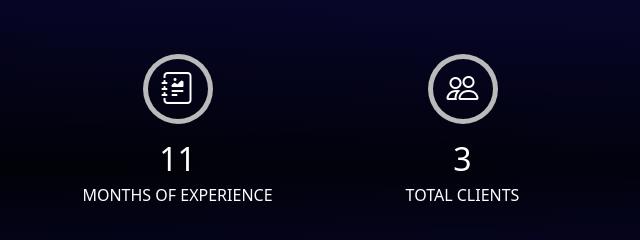
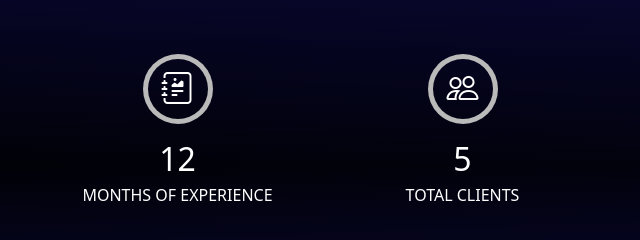
Before and after one commit to Hieser21/portfolio, a website: page views/index.html in a window 1280 px wide. Shown: the part 2560-2800 px from the top of the page, 320-960 px from the left. Drawn offline with nearby package versions, Linux system fonts and the light colour scheme.

Commit message:
modified:   views/index.html

```diff
--- a/views/index.html
+++ b/views/index.html
@@ -260,7 +260,7 @@
                 <span class="ico-circle"><i class="bi bi-journal-richtext"></i></span>
               </div>
               <div class="counter-num">
-                <p data-purecounter-start="0" data-purecounter-end="11" data-purecounter-duration="1"
+                <p data-purecounter-start="0" data-purecounter-end="12" data-purecounter-duration="1"
                   class="counter purecounter"></p>
                 <span class="counter-text">MONTHS OF EXPERIENCE</span>
               </div>
@@ -272,7 +272,7 @@
                 <span class="ico-circle"><i class="bi bi-people"></i></span>
               </div>
               <div class="counter-num">
-                <p data-purecounter-start="0" data-purecounter-end="3" data-purecounter-duration="1"
+                <p data-purecounter-start="0" data-purecounter-end="5" data-purecounter-duration="1"
                   class="counter purecounter"></p>
                 <span class="counter-text">TOTAL CLIENTS</span>
               </div>
```
